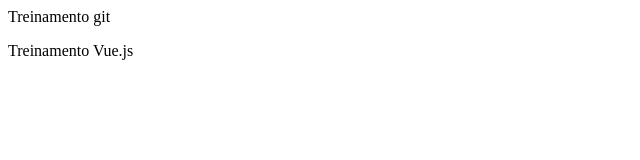
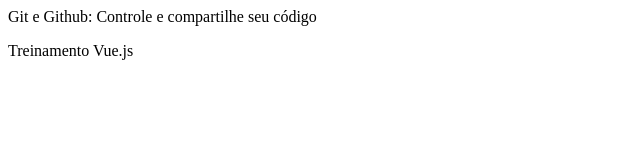
Before and after one commit to wfjneves/projeto-git-curso-alura, a plain HTML site: page index.html in a window 1280 px wide. Shown: the whole page, without its empty margins (0-640 px from the left). Drawn offline with Linux system fonts and the light colour scheme.

Commit message:
Renomear nome do treinamento em GIT

```diff
--- a/index.html
+++ b/index.html
@@ -2,7 +2,7 @@
 <head>
 </head>
 <body>
- <p> Treinamento git </a>
+ <p> Git e Github: Controle e compartilhe seu código</a>
  <p> Treinamento Vue.js </a>
 </body>
 </html>
```
